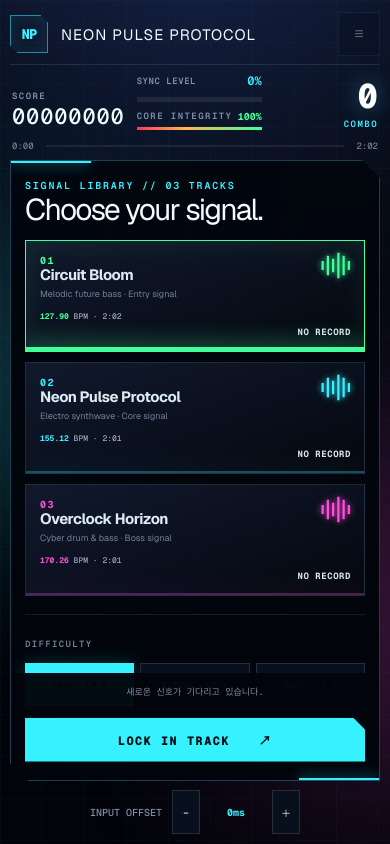
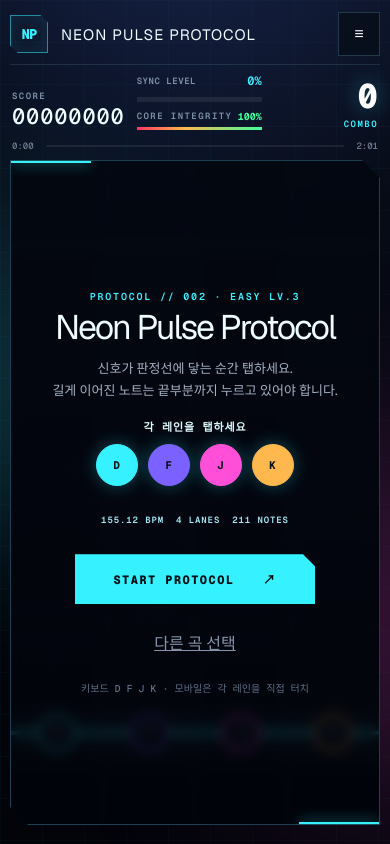
Before and after one commit to project-organ0/neon-pulse, a Next.js app: page / in a window 390 px wide. Built offline with nearby package versions, Linux system fonts and the light colour scheme.

Commit message:
Improve mobile first-play experience

```diff
--- a/app/globals.css
+++ b/app/globals.css
@@ -177,6 +177,18 @@ canvas { display: block; width: 100%; height: 100%; touch-action: none; cursor:
 }
 .primary-button:hover { transform: translateY(-2px); box-shadow: 0 0 45px rgba(54,241,255,.42); }
 .primary-button b { margin-left: 20px; }
+.lane-tap-guide {
+  display: flex; flex-direction: column; align-items: center; gap: 10px; margin-top: 20px;
+  color: #dffbff; font: 700 11px var(--font-geist-mono); letter-spacing: .08em;
+}
+.lane-tap-guide > div { display: flex; gap: 10px; }
+.lane-tap-guide span {
+  display: grid; place-items: center; width: 36px; height: 36px; border: 1px solid var(--cyan); border-radius: 50%;
+  color: #061017; background: var(--cyan); box-shadow: 0 0 18px rgba(54,241,255,.3);
+}
+.lane-tap-guide span:nth-child(2) { border-color: var(--violet); background: var(--violet); }
+.lane-tap-guide span:nth-child(3) { border-color: var(--pink); background: var(--pink); }
+.lane-tap-guide span:nth-child(4) { border-color: #ffb84d; background: #ffb84d; }
 .ready-panel small { margin-top: 14px; color: #637086; font: 500 10px var(--font-geist-mono); }
 .text-button { margin-top: 18px; border: 0; color: #8695aa; background: transparent; cursor: pointer; text-decoration: underline; }
 .pause-panel { background: rgba(2,5,12,.88); }
@@ -241,6 +253,9 @@ canvas { display: block; width: 100%; height: 100%; touch-action: none; cursor:
   .control-strip > div:first-child { display: none; }
   .control-strip { justify-content: center; padding-top: 9px; }
   .track-spec { gap: 12px; font-size: 9px; }
+  .ready-panel > p:not(.mission-code) { font-size: 13px; }
+  .lane-tap-guide { margin-top: 16px; }
+  .lane-tap-guide span { width: 42px; height: 42px; }
   .overlay { padding: 22px; }
   .select-panel { padding: 18px 14px; }
   .select-heading { display: block; margin-bottom: 15px; }
--- a/app/page.tsx
+++ b/app/page.tsx
@@ -73,6 +73,8 @@ const TRACKS: Track[] = [
     sections: { firstDropStart: 44, firstDropEnd: 68, breakEnd: 84, finalDropEnd: 112 },
   },
 ];
+
+const DEFAULT_TRACK = TRACKS[1];
 
 const DIFFICULTIES: Difficulty[] = ["EASY", "NORMAL", "HARD"];
 
@@ -238,14 +240,14 @@ function sendGameLabEvent(eventName: string, metadata: Record<string, unknown> =
 }
 
 export default function Home() {
-  const [selectedTrackId, setSelectedTrackId] = useState(TRACKS[0].id);
+  const [selectedTrackId, setSelectedTrackId] = useState(DEFAULT_TRACK.id);
   const [difficulty, setDifficulty] = useState<Difficulty>("EASY");
   const [records, setRecords] = useState<Records>({});
-  const track = useMemo(() => TRACKS.find((item) => item.id === selectedTrackId) ?? TRACKS[0], [selectedTrackId]);
+  const track = useMemo(() => TRACKS.find((item) => item.id === selectedTrackId) ?? DEFAULT_TRACK, [selectedTrackId]);
   const canvasRef = useRef<HTMLCanvasElement>(null);
   const audioRef = useRef<HTMLAudioElement | null>(null);
   const audioContextRef = useRef<AudioContext | null>(null);
-  const notesRef = useRef<Note[]>(buildChart(TRACKS[0], "EASY"));
+  const notesRef = useRef<Note[]>(buildChart(DEFAULT_TRACK, "EASY"));
   const particlesRef = useRef<Particle[]>([]);
   const pulsesRef = useRef<Pulse[]>([]);
   const feedbacksRef = useRef<Array<{ judge: Judge; at: number; lane: number; timing?: Timing }>>([]);
@@ -258,7 +260,7 @@ export default function Home() {
   const flashRef = useRef(0);
   const overdriveUntilRef = useRef(0);
   const lastHudUpdateRef = useRef(0);
-  const selectionRef = useRef({ track: TRACKS[0], difficulty: "EASY" as Difficulty });
+  const selectionRef = useRef({ track: DEFAULT_TRACK, difficulty: "EASY" as Difficulty });
   const countdownTimersRef = useRef<Array<ReturnType<typeof setTimeout>>>([]);
   const recordsRef = useRef<Records>({});
   const [phase, setPhase] = useState<Phase>("select");
@@ -298,6 +300,13 @@ export default function Home() {
 
   useEffect(() => {
     const hydrationFrame = requestAnimationFrame(() => {
+      const mobileFirstVisit = window.matchMedia("(max-width: 680px)").matches
+        && !window.localStorage.getItem("neon-mobile-onboarding-v1");
+      if (mobileFirstVisit) {
+        window.localStorage.setItem("neon-mobile-onboarding-v1", "seen");
+        phaseRef.current = "ready";
+        setPhase("ready");
+      }
       const stored = window.localStorage.getItem("neon-input-offset");
       if (stored) setOffsetMs(Number(stored) || 0);
       const savedRecords = window.localStorage.getItem("neon-records-v1");
@@ -316,7 +325,7 @@ export default function Home() {
         setReducedFx(true);
       }
     });
-    const audio = new Audio(TRACKS[0].audio);
+    const audio = new Audio(DEFAULT_TRACK.audio);
     audio.preload = "auto";
     audioRef.current = audio;
     return () => {
@@ -425,7 +434,10 @@ export default function Home() {
   const registerMiss = useCallback((lane: number, currentTime: number, feedbackJudge: Judge = "MISS") => {
     if (phaseRef.current !== "playing") return;
     const current = statsRef.current;
-    const damage = DAMAGE[selectionRef.current.difficulty].miss;
+    const activeDifficulty = selectionRef.current.difficulty;
+    const damage = activeDifficulty === "EASY" && currentTime < 15
+      ? 2
+      : DAMAGE[activeDifficulty].miss;
     const integrity = Math.max(0, current.integrity - damage);
     const nextStats = {
       ...current,
@@ -467,7 +479,9 @@ export default function Home() {
 
       if (!candidate || closest > 0.15) {
         const current = statsRef.current;
-        const damage = DAMAGE[difficulty].empty;
+        const damage = difficulty === "EASY" && judgedTime < 15
+          ? 1
+          : DAMAGE[difficulty].empty;
         const nextStats = {
           ...current,
           combo: 0,
@@ -1078,12 +1092,16 @@ export default function Home() {
               <p className="mission-code">{track.protocol} · {difficulty} LV.{track.levels[difficulty]}</p>
               <h2 id="ready-title">{track.title}</h2>
               <p>신호가 판정선에 닿는 순간 탭하세요.<br />길게 이어진 노트는 끝부분까지 누르고 있어야 합니다.</p>
+              <div className="lane-tap-guide" aria-label="각 레인을 탭하세요">
+                <strong>각 레인을 탭하세요</strong>
+                <div aria-hidden="true">{KEYS.map((key) => <span key={key}>{key}</span>)}</div>
+              </div>
               <div className="track-spec">
                 <span>{track.bpm.toFixed(2)} BPM</span><span>4 LANES</span><span>{chartSize} NOTES</span>
               </div>
               <button className="primary-button" onClick={startGame}>START PROTOCOL <b>↗</b></button>
               <button className="text-button" onClick={openTrackSelect}>다른 곡 선택</button>
-              <small>키보드 D F J K · 모바일 화면 터치</small>
+              <small>키보드 D F J K · 모바일은 각 레인을 직접 터치</small>
             </div>
           )}
 
@@ -1150,12 +1168,12 @@ export default function Home() {
           <span className="status-light" />
           <p><b>{track.title}</b><small>Original Lyria generation · {difficulty}</small></p>
         </div>
-        <div className="latency-control">
+        {(phase === "countdown" || phase === "playing" || phase === "paused") && <div className="latency-control">
           <span title="노트보다 입력이 늦게 판정되면 값을 올리고, 빠르게 판정되면 내리세요.">INPUT OFFSET</span>
           <button onClick={() => updateOffset(offsetMs - 10)} aria-label="입력 오프셋 10밀리초 감소">−</button>
           <b>{offsetMs > 0 ? "+" : ""}{offsetMs}ms</b>
           <button onClick={() => updateOffset(offsetMs + 10)} aria-label="입력 오프셋 10밀리초 증가">＋</button>
-        </div>
+        </div>}
       </footer>
     </main>
   );
```
